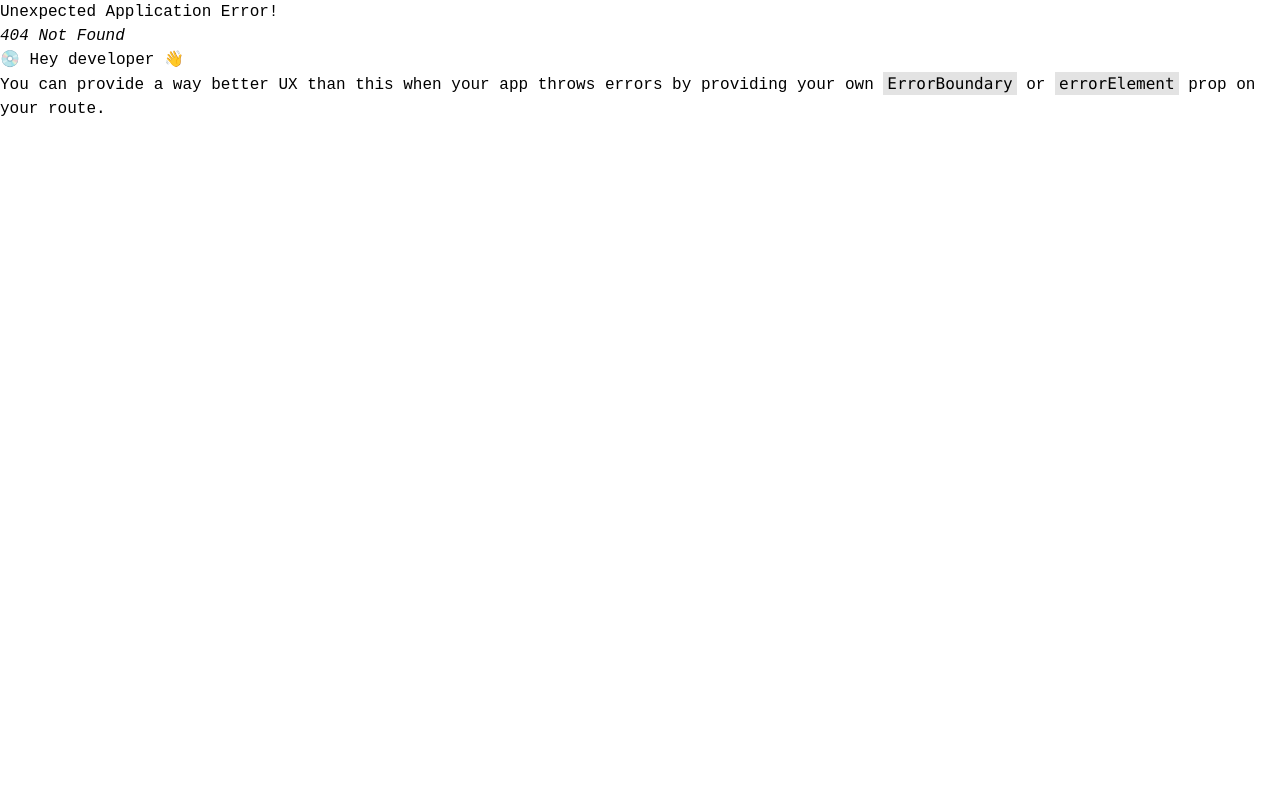
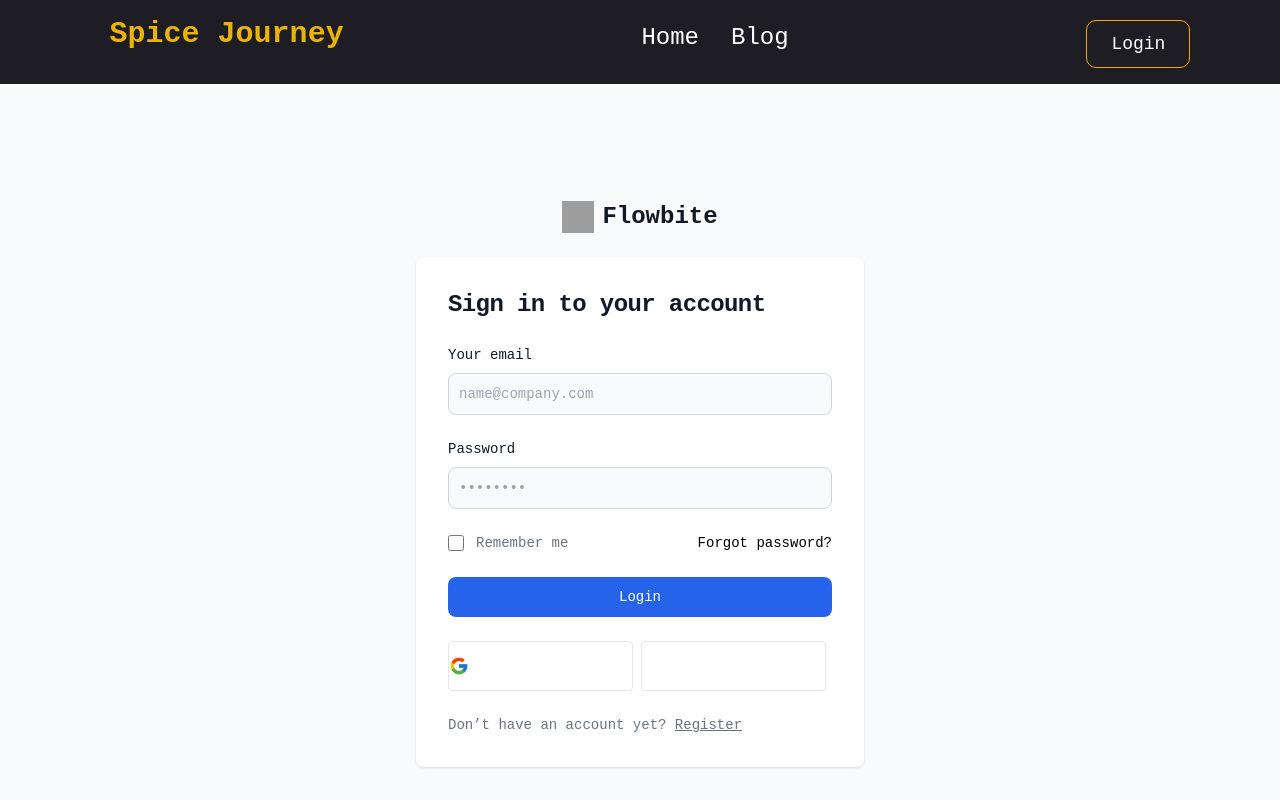
Before and after one commit to rukaiya20/Chef-Recipe, a React (Vite) app: page /login in a window 1280 px wide. Before the commit this address had no page. Shown: the top 800 px of the page. Built offline with nearby package versions, Linux system fonts and the light colour scheme; grey boxes are pictures that could not be loaded.

Commit message:
Login from make and desinged

```diff
--- a/src/LayOut/Pages/Login.jsx
+++ b/src/LayOut/Pages/Login.jsx
@@ -0,0 +1,57 @@
+import React from 'react';
+import { Link } from 'react-router-dom';
+import { FcGoogle } from "react-icons/fc";
+import { BsGithub } from "react-icons/bs";
+
+const Login = () => {
+    return (
+        <div>
+            <div className="bg-gray-50 dark:bg-gray-900">
+  <div className="flex flex-col items-center justify-center px-6 py-8 mx-auto md:h-screen lg:py-0">
+      <a href="#" className="flex items-center mb-6 text-2xl font-semibold text-gray-900 dark:text-white">
+          <img className="w-8 h-8 mr-2" src="https://flowbite.s3.amazonaws.com/blocks/marketing-ui/logo.svg" alt="logo"/>
+          Flowbite
+      </a>
+      <div className="w-full bg-white rounded-lg shadow dark:border md:mt-0 sm:max-w-md xl:p-0 dark:bg-gray-800 dark:border-gray-700">
+          <div className="p-6 space-y-4 md:space-y-6 sm:p-8">
+              <h1 className="text-xl font-bold leading-tight tracking-tight text-gray-900 md:text-2xl dark:text-white">
+                  Sign in to your account
+              </h1>
+              <form className="space-y-4 md:space-y-6" action="#">
+                  <div>
+                      <label for="email" className="block mb-2 text-sm font-medium text-gray-900 dark:text-white">Your email</label>
+                      <input type="email" name="email" id="email" className="bg-gray-50 border border-gray-300 text-gray-900 sm:text-sm rounded-lg focus:ring-primary-600 focus:border-primary-600 block w-full p-2.5 dark:bg-gray-700 dark:border-gray-600 dark:placeholder-gray-400 dark:text-white dark:focus:ring-blue-500 dark:focus:border-blue-500" placeholder="name@company.com" required=""/>
+                  </div>
+                  <div>
+                      <label for="password" className="block mb-2 text-sm font-medium text-gray-900 dark:text-white">Password</label>
+                      <input type="password" name="password" id="password" placeholder="••••••••" className="bg-gray-50 border border-gray-300 text-gray-900 sm:text-sm rounded-lg focus:ring-primary-600 focus:border-primary-600 block w-full p-2.5 dark:bg-gray-700 dark:border-gray-600 dark:placeholder-gray-400 dark:text-white dark:focus:ring-blue-500 dark:focus:border-blue-500" required=""/>
+                  </div>
+                  <div className="flex items-center justify-between">
+                      <div className="flex items-start">
+                          <div className="flex items-center h-5">
+                            <input id="remember" aria-describedby="remember" type="checkbox" className="w-4 h-4 border border-gray-300 rounded bg-gray-50 focus:ring-3 focus:ring-primary-300 dark:bg-gray-700 dark:border-gray-600 dark:focus:ring-primary-600 dark:ring-offset-gray-800" required=""/>
+                          </div>
+                          <div className="ml-3 text-sm">
+                            <label for="remember" className="text-gray-500 dark:text-gray-300">Remember me</label>
+                          </div>
+                      </div>
+                      <Link className="text-sm font-medium text-primary-600 hover:underline dark:text-blue-500">Forgot password?</Link>
+                  </div>
+                  <button type="submit" className="w-full text-white bg-blue-600 hover:bg-primary-700 focus:ring-4 focus:outline-none focus:ring-primary-300 font-medium rounded-lg text-sm px-5 py-2.5 text-center dark:bg-primary-600 dark:hover:bg-primary-700 dark:focus:ring-primary-800">Login</button>
+                  <div className='text-white flex'>
+                    <button className='border rounded py-3 me-2 flex'> <FcGoogle className='mt-0.5 w-5 h-5 ' /> Login with Google</button>
+                    <button className='border rounded py-3 flex'> <BsGithub className='mt-0.5 w-5 h-5 '/> Login with GitHub</button>
+                  </div>
+                  <p className="text-sm font-light text-gray-500 dark:text-gray-400">
+                      Don’t have an account yet? <Link to='/register'><a href="#" className="font-medium text-primary-600 underline dark:text-blue-500">Register</a></Link>
+                  </p>
+              </form>
+          </div>
+      </div>
+  </div>
+</div>
+        </div>
+    );
+};
+
+export default Login;
--- a/src/Routes/Routes.jsx
+++ b/src/Routes/Routes.jsx
@@ -2,6 +2,7 @@ import { createBrowserRouter } from "react-router-dom";
 import Header from "../LayOut/Pages/Header";
 import Blog from "../LayOut/Pages/Blog";
 import Banner from "../LayOut/Pages/Banner";
+import Login from "../LayOut/Pages/Login";
 
 const router = createBrowserRouter([
     {
@@ -16,6 +17,10 @@ const router = createBrowserRouter([
           path: "/blog",
          element: <Blog></Blog>,
         },
+        {
+          path: "/login",
+         element: <Login></Login>,
+        },
       ]
     },
   ]);
--- a/src/Shared/Navber.jsx
+++ b/src/Shared/Navber.jsx
@@ -25,7 +25,7 @@ const Navber = () => {
         </nav>
 
         <div className="btn mt-1">
-            <a className="login-btn" href="#">Login</a>
+            <Link className="login-btn" to="/login">Login</Link>
         </div>
         </div>
         </div>
```
